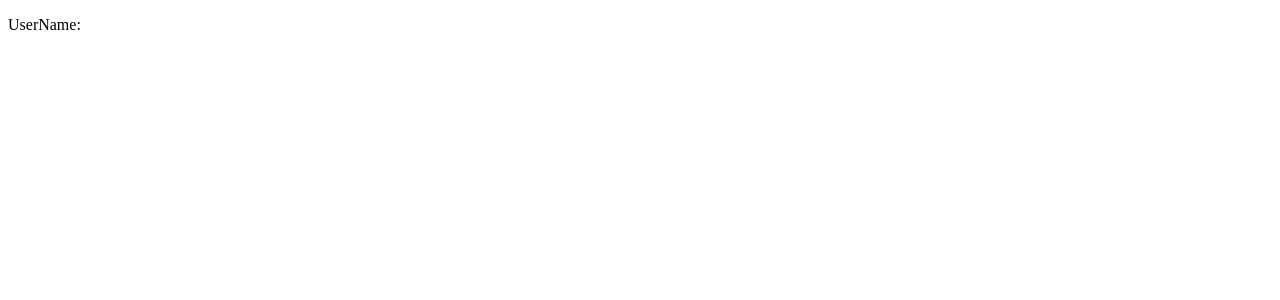
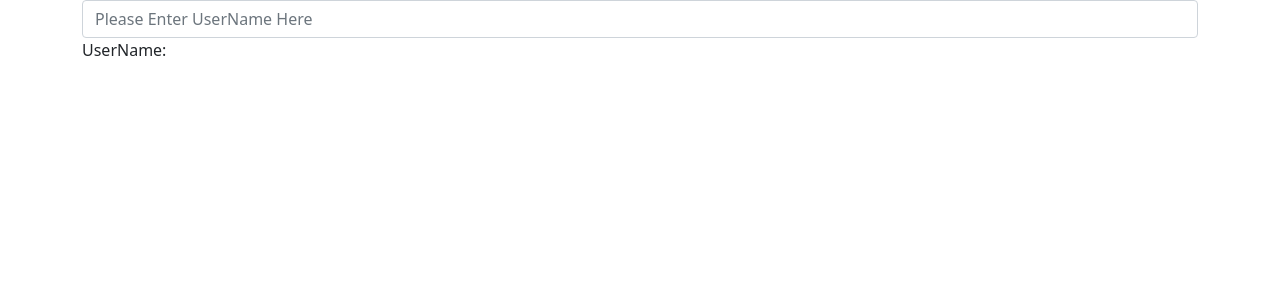
Before and after one commit to NakibBracu/angular-practise, an Angular app in the folder BindingExercise/bindingExamples/: page / in a window 1280 px wide. Shown: the top 300 px of the page. Built offline with nearby package versions, Linux system fonts and the light colour scheme.

Commit message:
FormsModule imported in app.component.ts and form error gone!

```diff
--- a/BindingExercise/bindingExamples/src/app/app.component.html
+++ b/BindingExercise/bindingExamples/src/app/app.component.html
@@ -1 +1,4 @@
-<p>UserName: {{username}}</p>
+<div class="container">
+  <input type="text" class="form-control" placeholder="Please Enter UserName Here" [(ngModel)]="username">
+  <p>UserName: {{username}}</p>
+</div>
--- a/BindingExercise/bindingExamples/src/app/app.component.ts
+++ b/BindingExercise/bindingExamples/src/app/app.component.ts
@@ -1,15 +1,18 @@
 import { Component } from '@angular/core';
 import { CommonModule } from '@angular/common';
 import { RouterOutlet } from '@angular/router';
+import { FormsModule } from '@angular/forms';
 
 @Component({
   selector: 'app-root',
   standalone: true,
-  imports: [CommonModule, RouterOutlet],
+  imports: [CommonModule, RouterOutlet,FormsModule],
   templateUrl: './app.component.html',
   styleUrl: './app.component.css'
 })
 export class AppComponent {
   title = 'bindingExamples';
   username = ''
+
+
 }
--- a/BindingExercise/bindingExamples/src/index.html
+++ b/BindingExercise/bindingExamples/src/index.html
@@ -6,8 +6,11 @@
   <base href="/">
   <meta name="viewport" content="width=device-width, initial-scale=1">
   <link rel="icon" type="image/x-icon" href="favicon.ico">
+  <link href="https://cdn.jsdelivr.net/npm/bootstrap@5.0.2/dist/css/bootstrap.min.css" rel="stylesheet" integrity="sha384-EVSTQN3/azprG1Anm3QDgpJLIm9Nao0Yz1ztcQTwFspd3yD65VohhpuuCOmLASjC" crossorigin="anonymous">
 </head>
 <body>
   <app-root></app-root>
+  <script src="https://cdn.jsdelivr.net/npm/@popperjs/core@2.9.2/dist/umd/popper.min.js" integrity="sha384-IQsoLXl5PILFhosVNubq5LC7Qb9DXgDA9i+tQ8Zj3iwWAwPtgFTxbJ8NT4GN1R8p" crossorigin="anonymous"></script>
+<script src="https://cdn.jsdelivr.net/npm/bootstrap@5.0.2/dist/js/bootstrap.min.js" integrity="sha384-cVKIPhGWiC2Al4u+LWgxfKTRIcfu0JTxR+EQDz/bgldoEyl4H0zUF0QKbrJ0EcQF" crossorigin="anonymous"></script>
 </body>
 </html>
```
